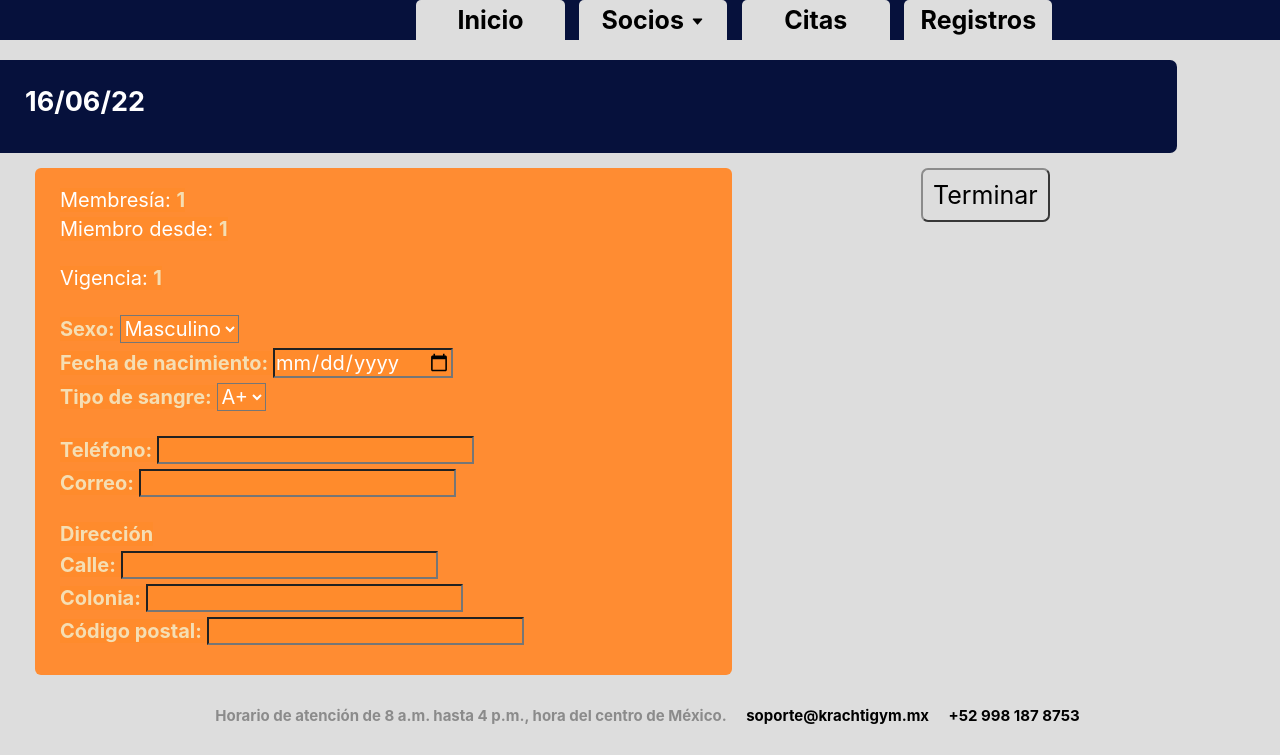
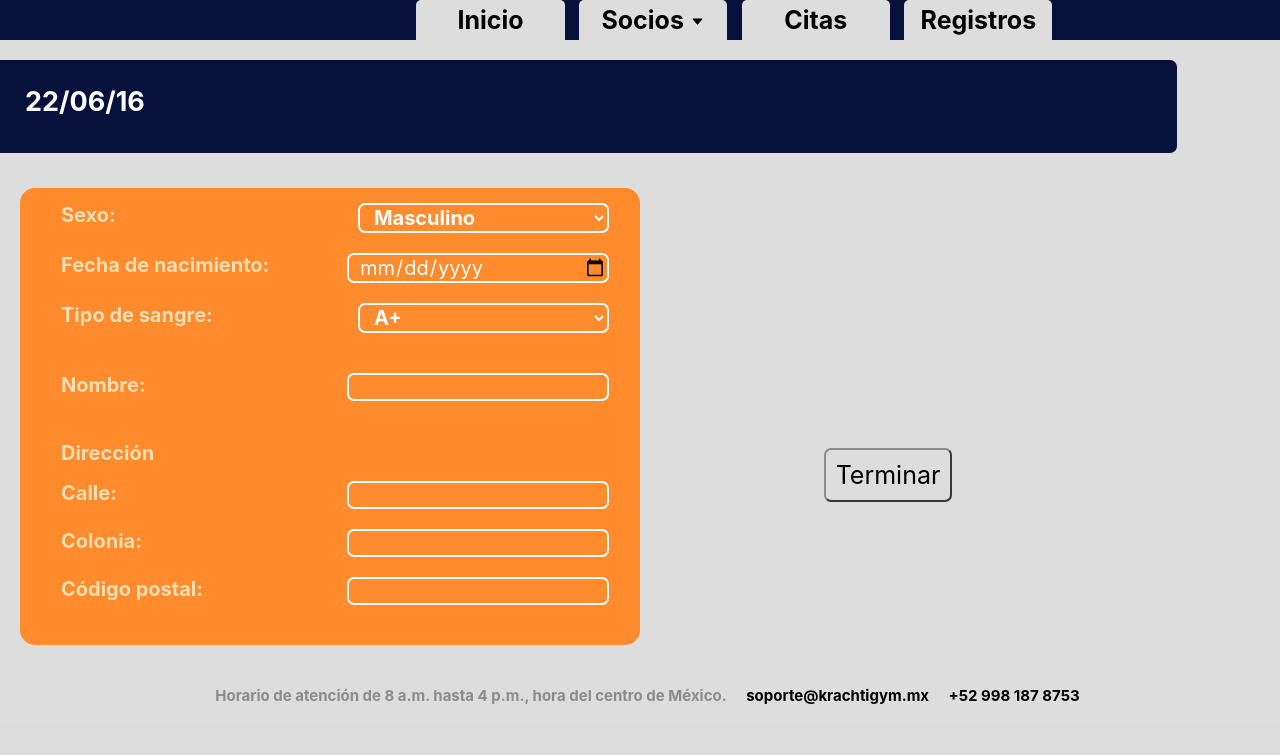
Before and after one commit to Isaac13Di00/Proyecto_Gym, a PHP site: page /componentes/administrador/editarPerfil.php in a window 1280 px wide. Shown: the part 109-864 px from the top of the page. After the commit the page ends 813 px from the top, so only its background shows below. Run offline with PHP 8.4, Linux system fonts and the light colour scheme; the visitor is signed in with stand-in values (Sample User, id 1).

Commit message:
update datos

```diff
--- a/componentes/administrador/editarPerfil.php
+++ b/componentes/administrador/editarPerfil.php
@@ -1,6 +1,6 @@
 <?php
-	session_start();
-	error_reporting(0);
+    session_start();
+    error_reporting(0);
     if (!isset($_SESSION['nombre'])) {
         header("Location: /Proyecto_Gym/");
     }
@@ -15,49 +15,44 @@
     <title>Krachtig Gym - Editar Perfil</title>
 </head>
 <body style="display: grid;">
-    <?php include("templates/tmplt_header.php");?>
+    <?php include("./templates/tmplt_header.php");?>
     <section>
         <div class="div-name">
-            <label class="name" id="idNombre"><?php echo date('d/m/y');?></label>
+            <label class="name" id="idNombre"><?php echo date('y/m/d');?></label>
         </div>
-        <div class="div-info">
+        <form class="div-info" method="POST" action="./utilidades/modificarDatos.php">
             <div class="info">
                 <ul>
-                    <li><label class="info-text">Membresía: </label><label class="info-text bold"><?php echo $_SESSION['membresia'];?></label></li>
-                    <li><label class="info-text">Miembro desde: </label><label class="info-text bold"><?php echo $_SESSION['miembro_desde'];?></label></li>
-                    <br>
-                    <li><label class="info-text">Vigencia: </label><label class="info-text bold"><?php echo $_SESSION['vigencia'];?></label></li>
-                    <br>
-                    <li><label class="info-text bold">Sexo: </label><select class="info-text">
+                    <li><label class="info-text bold left">Sexo: </label><select name="sexo" class="info-text select">
                         <option value="Masculino">Masculino</option>
                         <option value="Femenino">Femenino</option>
                         <option value="Otro">Otro</option>
                     </select></li>
-                    <li><label class="info-text bold">Fecha de nacimiento: </label><input type="date" class="info-text"/></li>
-                    <li><label class="info-text bold">Tipo de sangre: </label><select class="info-text">
+                    <li><label class="info-text bold left">Fecha de nacimiento: </label><input name="fecha_nacimiento" type="date" class="info-text space"/></li>
+                    <li><label class="info-text bold left">Tipo de sangre: </label><select name="tipo_sangre" class="info-text select">
                         <option value="A+">A+</option>
-                        <option value="A-">A+</option>
-                        <option value="B+">A+</option>
-                        <option value="B-">A+</option>
-                        <option value="AB+">A+</option>
-                        <option value="AB-">A+</option>
-                        <option value="O+">A+</option>
-                        <option value="O-">A+</option>
+                        <option value="A-">A-</option>
+                        <option value="B+">B+</option>
+                        <option value="B-">B-</option>
+                        <option value="AB+">AB+</option>
+                        <option value="AB-">AB-</option>
+                        <option value="O+">O+</option>
+                        <option value="O-">O-</option>
                     </select></li>
                     <br>
-                    <li><label class="info-text bold">Teléfono: </label><input type="tel" class="info-text"/></li>
-                    <li><label class="info-text bold">Correo: </label><input type="mail" class="info-text"/></li>
+                    <li><label class="info-text bold left">Nombre: </label><input name="nombre" type="text" class="info-text space"/></li>
                     <br>
-                    <li><label class="info-text bold">Dirección </label></li>
-                    <li><label class="info-text bold">Calle: </label><input type="text" class="info-text"/></li>
-                    <li><label class="info-text bold">Colonia: </label><input type="text" class="info-text"/></li>
-                    <li><label class="info-text bold">Código postal: </label><input type="number" class="info-text"/></li>
+                    <li><label class="info-text bold left">Dirección </label></li><br>
+                    <li><label class="info-text bold left">Calle: </label><input name="calle" type="text" class="info-text space"/></li>
+                    <li><label class="info-text bold left">Colonia: </label><input name="colonia" type="text" class="info-text space"/></li>
+                    <li><label class="info-text bold left">Código postal: </label><input name="cp" type="number" class="info-text space"/></li>
                 </ul>
             </div>
             <div class="visits">
-                <a href="./perfil.php"><button>Terminar</button></a>
+                <br><br><br><br><br><br><br><br><br><br><br><br><br>
+                <input type="submit" value="Terminar" class="button">
             </div>
-        </div>
+        </form>
     </section>
     <?php include("./templates/tmplt_footer.php");?>
 </body>
--- a/componentes/administrador/templates/tmplt_header.php
+++ b/componentes/administrador/templates/tmplt_header.php
@@ -9,6 +9,7 @@
                 <button class="mas"><ion-icon name="caret-down" class="mas-icon"></ion-icon></button>
                 <div class="mas-contenido">
                     <a href="/Proyecto_Gym/componentes/utilidades/cerrarSesion.php" style="color: red;">Cerrar Sesión</a>
+                    <a href="/Proyecto_Gym/componentes/administrador/editarPerfil.php" style="color: black;">Editar Perfil</a>
                 </div>
         </div>
 </header>
--- a/componentes/utilidades/identificacion.php
+++ b/componentes/utilidades/identificacion.php
@@ -58,7 +58,7 @@
       #Mensaje de dado de baja
       echo "<script>
           alert('Dado de baja.');
-          window.location= '/Proyecto_Gym/' </script>";
+           </script>";
     }
   }else{
     #Mensaje de campos vacios
--- a/css/perfil.css
+++ b/css/perfil.css
@@ -23,55 +23,60 @@ section{
 
 }
 .name {
-
     font-size: 27px;
     font-weight: bold;
     color: white;
 }
 
 .div-info{
-
-    width: 99%;
+    margin-top: 15px;
+    padding-top: 20px;
+    margin-left: 20px;
+    margin-right: 20px;
+    width: calc(100%-20px);
     height: fit-content;
-    margin-top: 15px;
-    padding-left: 15px;
-}
-
-.div-centro{
-    width: 50%;
-    height: fit-content;
-    margin-top: 15px;
-    padding-left: 15px;
 }
 
 .info{
+    width: 50%;
+    height: fit-content;
+    padding-top: 15px;
     float: left;
-    margin-left: 20px;
-    width: 55%;
-    height: auto;
-    border-radius: 6px;
-    background-color: rgba(255, 140, 50, 1);
+    padding-bottom: 20px;
+    border-radius: 15px;
+    text-align: right;
+    background-color: rgb(255, 139, 44);
 }
-.info ul{
-    padding-top: 15px;
-    padding-bottom: 30px;
-}
+
 .info ul li{
-    color: white;
-    margin-left: 25px;
     list-style: none;
-    margin-top: 5px;
+    margin-bottom: 20px;
 }
 .info-text{
+    padding-left: 10px;
     font-size: 20px;
-    color: white;
-    background-color:rgb(255, 139, 44);
+    margin-left: 5%;
+    margin-right: 5%;
+    border-radius: 7px;
 }
 .bold{
     color: wheat;
     font-weight: bold;
 }
+.info input{
+    background-color: rgb(255, 139, 44);
+    border: solid 2px white;
+    width: 40%;
+    color: white;
 
+}
+.info select{
+    background-color: rgb(255, 139, 44);
+    border: solid 2px white;
+    width: 40.5%;
+    color: white;
+    font-weight: bold;
+}
 .visits{
     text-align: center;
     float: left;
@@ -84,6 +89,17 @@ section{
     border-radius: 7px;
     border-color: #8b8b8b;
 }
+.visits .button{
+    font-size: 25px;
+    padding: 10px;
+    background-color: rgba(221, 221, 221, 1);
+    border-radius: 7px;
+    border-color: #8b8b8b;
+}
 .visits button:hover{
     background-color: rgb(199, 199, 199);
 }
+
+.left{
+    float: left;
+}
```
Also changed, not shown: componentes/administrador/utilidades/modificarDatos.php (added, +27 -0 lines), componentes/usuario/editarPerfil.php (+28 -28 lines), componentes/usuario/perfil.php (+14 -13 lines), componentes/usuario/utilidades/modificarDatos.php (added, +27 -0 lines).
